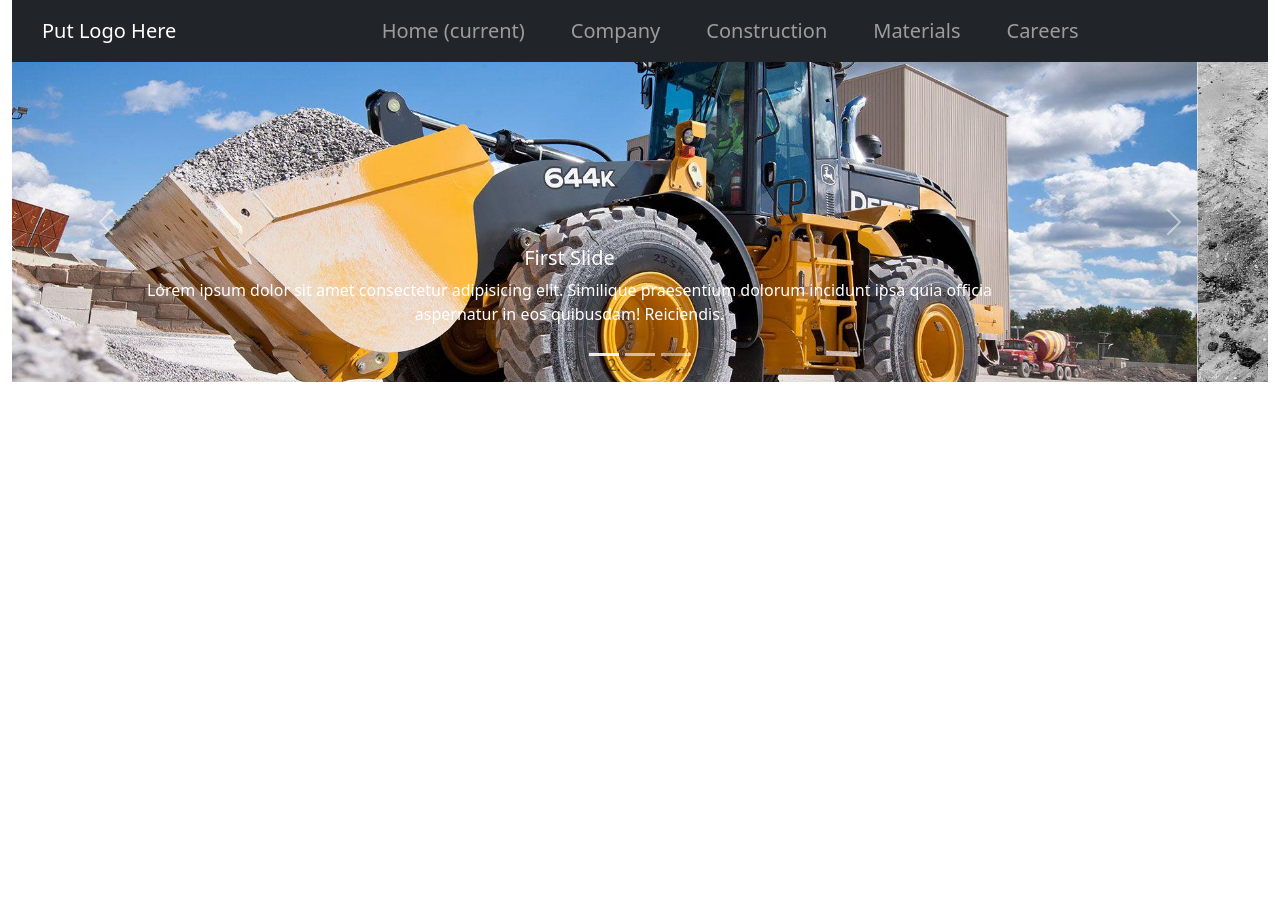
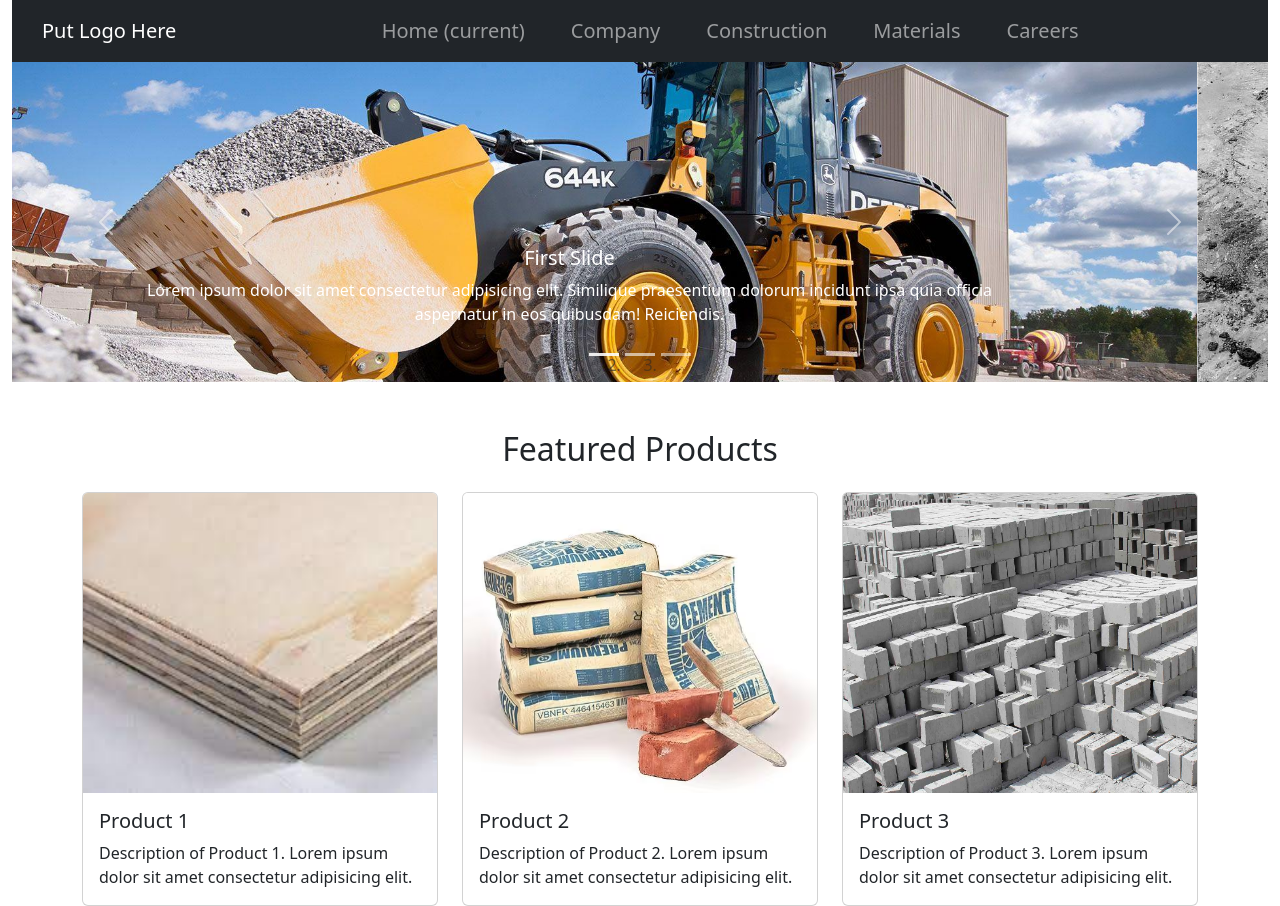
Before and after one commit to deonrtan/Construction_Website, a plain HTML site: page index.html in a window 1280 px wide. Before the commit the page ends 800 px from the top, so only its background shows below. Drawn offline with nearby package versions, Linux system fonts and the light colour scheme.

Commit message:
Products

```diff
--- a/index.html
+++ b/index.html
@@ -98,6 +98,79 @@
     </div>
     <!-- End of Carousel -->
 
+    <!-- Contents -->
+    <div class="container mt-5">
+        <h2 class="text-center mb-4">Featured Products</h2>
+
+        <div class="row">
+            <!-- Product 1 -->
+            <div class="col-md-4">
+                <div class="card">
+                    <img src="assets/products/Plywood.jpg" class="card-img-top img-fluid" alt="Product 1"
+                        style="height: 300px; width: 500px;">
+                    <div class="card-body">
+                        <h5 class="card-title">Product 1</h5>
+                        <p class="card-text">Description of Product 1. Lorem ipsum dolor sit amet consectetur
+                            adipisicing elit.</p>
+                    </div>
+                </div>
+            </div>
+
+            <!-- Product 2 -->
+            <div class="col-md-4">
+                <div class="card products-img">
+                    <img src="assets/products/cement.avif" class="card-img-top img-fluid" alt="Product 2"
+                        style="height: 300px; width: 500px;">
+                    <div class="card-body">
+                        <h5 class="card-title">Product 2</h5>
+                        <p class="card-text">Description of Product 2. Lorem ipsum dolor sit amet consectetur
+                            adipisicing elit.</p>
+                    </div>
+                </div>
+            </div>
+
+            <!-- Product 3 -->
+            <div class="col-md-4">
+                <div class="card products-img">
+                    <img src="assets/products/halloblocks.jpg" class="card-img-top img-fluid" alt="Product 3"
+                        style="height: 300px; width: 500px;">
+                    <div class="card-body">
+                        <h5 class="card-title">Product 3</h5>
+                        <p class="card-text">Description of Product 3. Lorem ipsum dolor sit amet consectetur
+                            adipisicing elit.</p>
+                    </div>
+                </div>
+            </div>
+        </div>
+    </div>
+
+
+
+
+
+
+
+
+
+
+
+
+
+
+
+
+
+
+
+
+
+
+
+
+
+
+
+
     <!-- Bootstrap JS and Popper.js -->
     <script src="https://code.jquery.com/jquery-3.6.0.min.js"
         integrity="sha384-Gn5384xqQ1aoWXA+058RXPxPg6fy4IWvTNh0E263XmFcJlSAwiGgFAW/dAiS6JXm" crossorigin="anonymous">
--- a/style.css
+++ b/style.css
@@ -8,3 +8,8 @@ body {
     height: 40vh;
     width: 100%;
 }
+
+.products-img {
+    height: 400;
+    width: 300;
+}
```
Also changed, not shown: assets/Products/Plywood.jpg (added), assets/Products/cement.avif (added), assets/Products/halloblocks.jpg (added).
